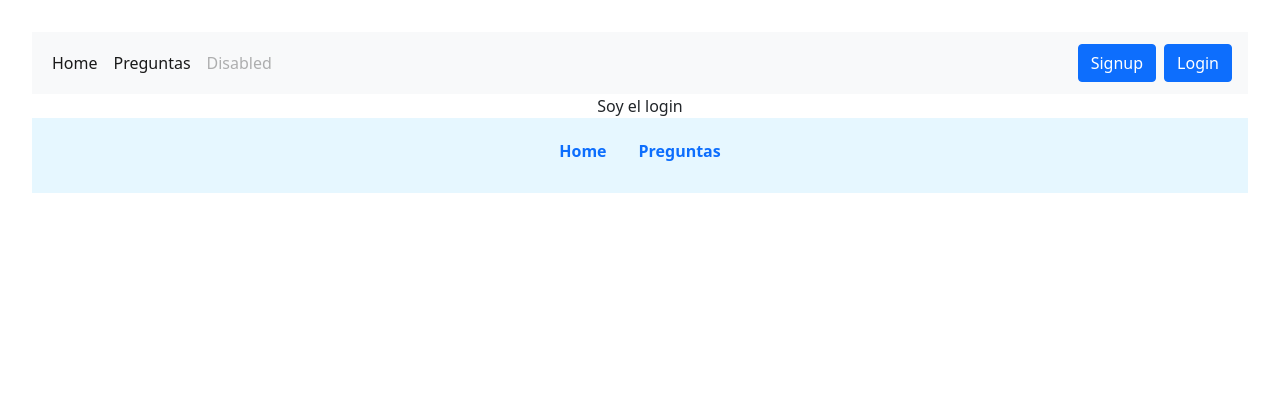
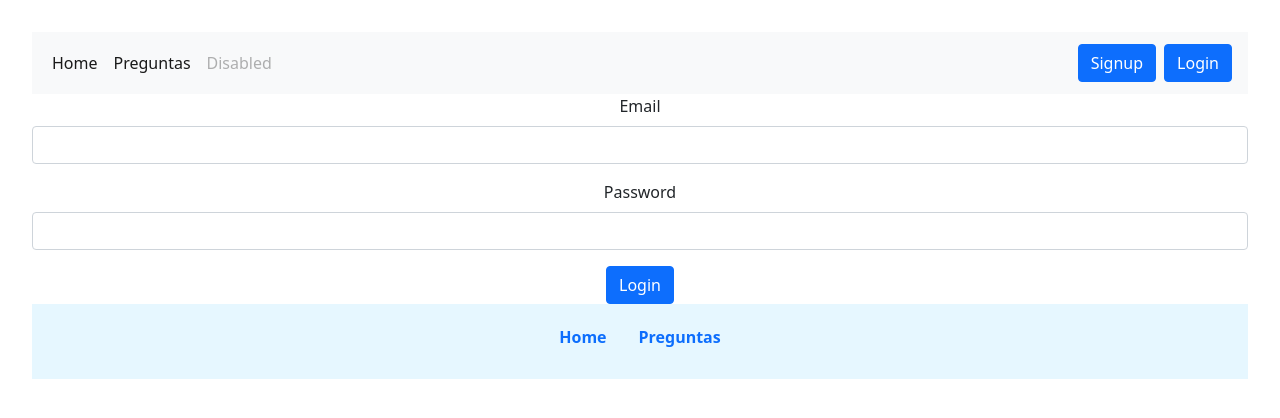
Before and after one commit to Davpad/pregunta-te, a React (Vite) app in the folder frontend/: page /login in a window 1280 px wide. Shown: the top 418 px of the page. Built offline with nearby package versions, Linux system fonts and the light colour scheme.

Commit message:
Vista de login

```diff
--- a/frontend/src/Views/login.jsx
+++ b/frontend/src/Views/login.jsx
@@ -3,6 +3,18 @@ import React from "react";
 export const Login = () =>{
 
     return(
-        <div>Soy el login</div>
+        <form className="row g-3">
+        <div className="col-md-12">
+            <label for="inputEmail4" className="form-label">Email</label>
+            <input type="email" className="form-control" id="inputEmail"/>
+        </div>
+        <div className="col-md-12">
+            <label for="inputPassword4" className="form-label">Password</label>
+            <input type="password" className="form-control" id="inputPassword"/>
+        </div>
+        <div className="col-12">
+            <button type="submit" className="btn btn-primary">Login</button>
+        </div>
+    </form>
     );
 };
```
